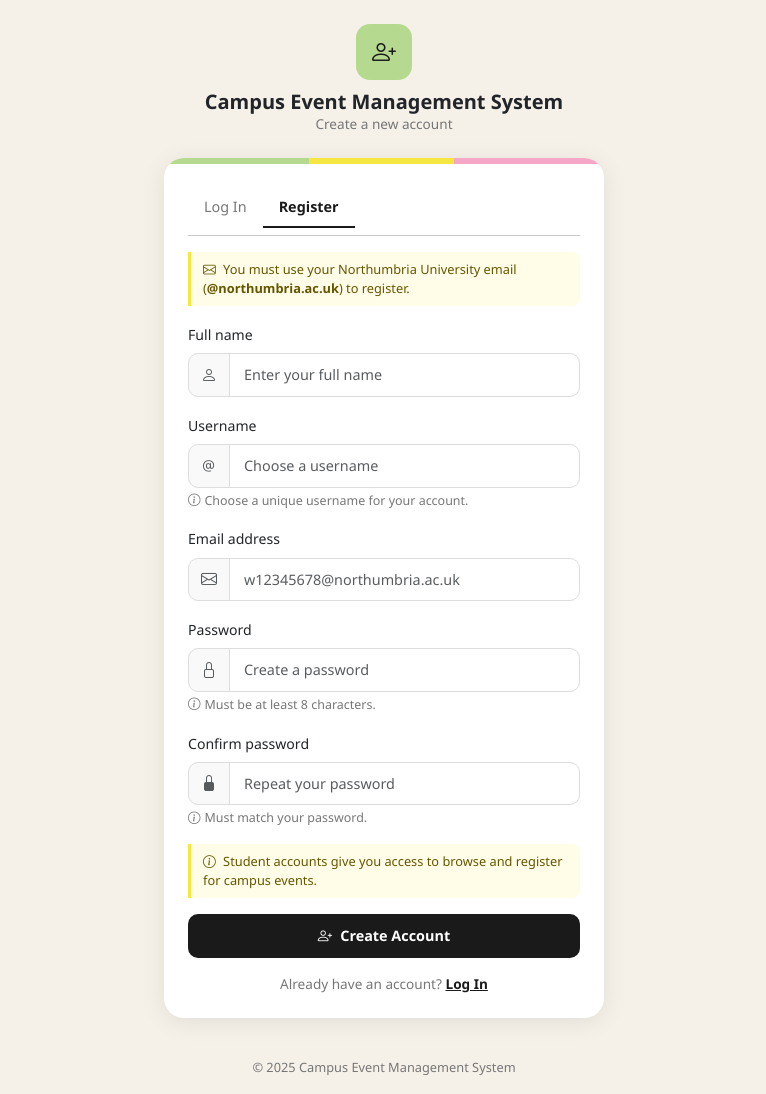
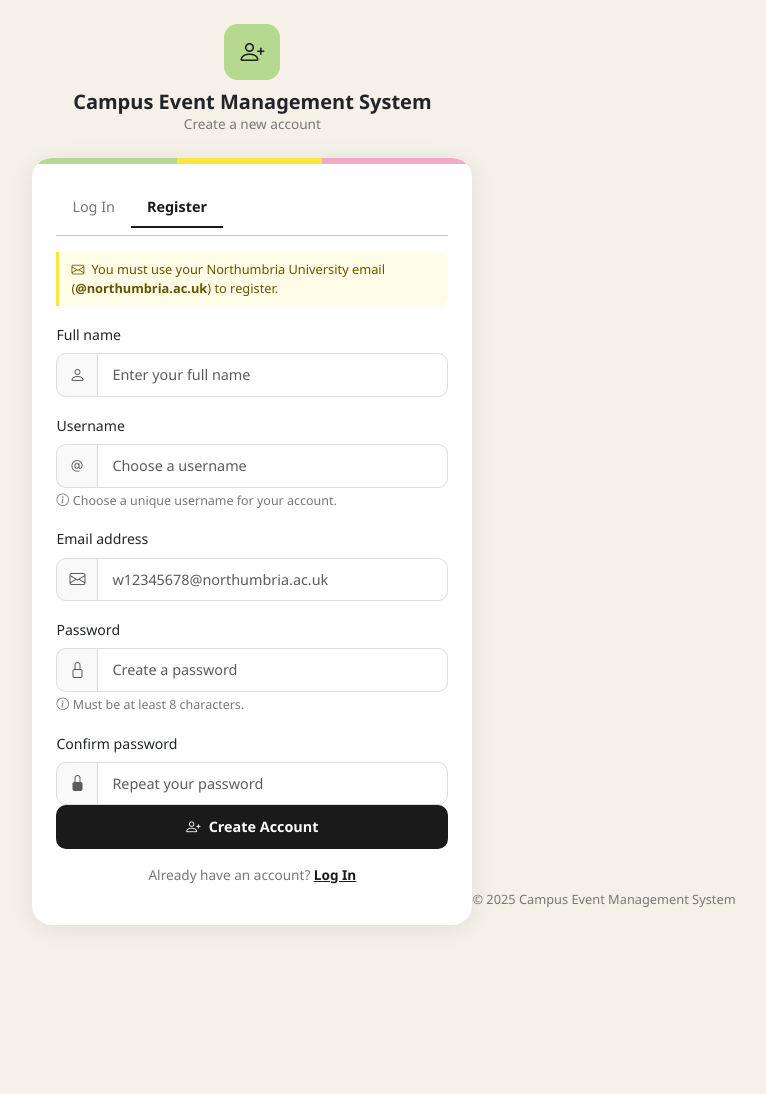
Before and after one commit to Cyanicq05/cems, a Django app: page /register/ in a window 1280 px wide. Shown: the part 54-1148 px from the top of the page, without its empty margins (256-1022 px from the left). After the commit the page ends 979 px from the top, so only its background shows below. Run offline with Django 5.2, Linux system fonts and the light colour scheme.

Commit message:
fix student templates

```diff
--- a/templates/auth/register.html
+++ b/templates/auth/register.html
@@ -229,11 +229,9 @@
               <label class="form-label fw-500" style="font-size:0.88rem;">Email address</label>
               <div class="input-group">
                 <span class="input-group-text"><i class="bi bi-envelope text-muted"></i></span>
-                <input type="email" name="email" class="form-control"
-                  placeholder="w12345678@northumbria.ac.uk"
+                <input type="email" name="email" class="form-control" placeholder="w12345678@northumbria.ac.uk"
                   pattern="^[a-zA-Z0-9._%+\-]+@northumbria\.ac\.uk$"
-                  title="Please use your Northumbria University email (@northumbria.ac.uk)"
-                  required />
+                  title="Please use your Northumbria University email (@northumbria.ac.uk)" required />
               </div>
             </div>
             <div class="mb-3">
@@ -252,15 +250,6 @@
                 <span class="input-group-text"><i class="bi bi-lock-fill text-muted"></i></span>
                 <input type="password" name="password2" class="form-control" placeholder="Repeat your password"
                   required />
-              </div>
-              <small style="font-size:0.78rem;color:var(--muted);margin-top:4px;display:block;">
-                <i class="bi bi-info-circle me-1"></i>Must match your password.
-              </small>
-            </div>
-
-            <div class="info-note mb-3">
-              <i class="bi bi-info-circle me-1"></i>
-              Student accounts give you access to browse and register for campus events.
               </div>
 
               <button type="submit" class="btn-dark-custom">
```
Lines whose indentation alone changed are shown as unchanged.
